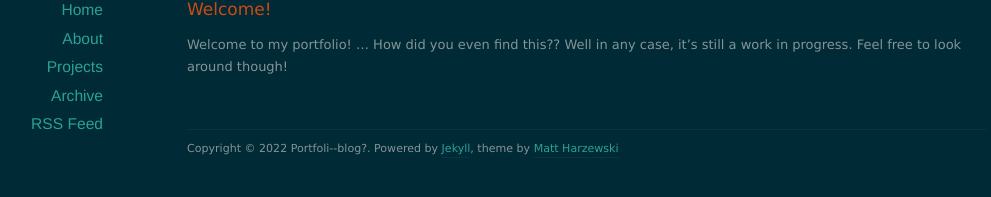
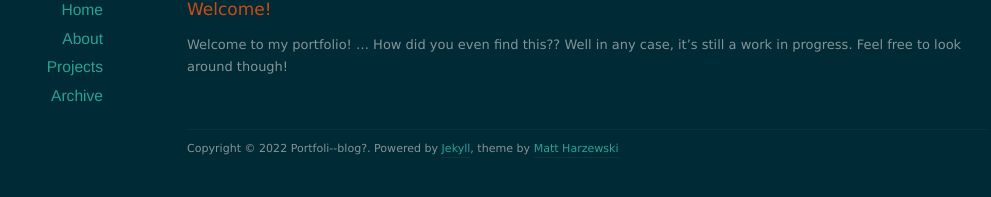
Before and after one commit to nolanschan/nolanschan.github.io, a Jekyll site: the page built from index.html, in a window 1280 px wide. Shown: the part 175-372 px from the top of the page, without its empty margins (53-1044 px from the left). Built offline with Jekyll 4.4.1, drawn with Linux system fonts in a browser that asks for light colours; nearby versions of some CDN libraries; the list of posts is cut into pages by our own code.

Commit message:
Update default.html

```diff
--- a/_layouts/default.html
+++ b/_layouts/default.html
@@ -37,7 +37,6 @@
           <li><a href="/about">About</a></li>
           <li><a href="/projects">Projects</a></li>
           <li><a href="/archives">Archive</a></li>
-          <li><a href="/feed.xml">RSS Feed</a></li>
         </ul>
       </nav>
     </div>
```
